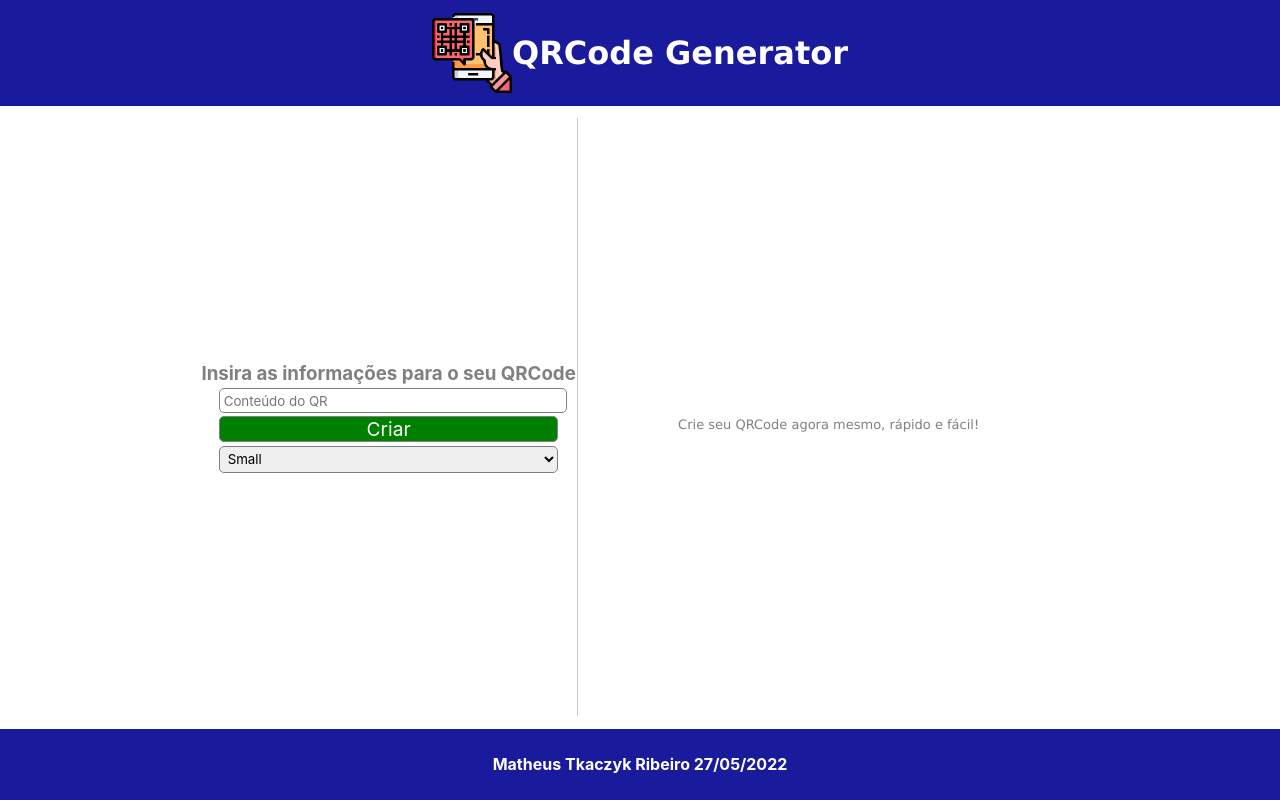
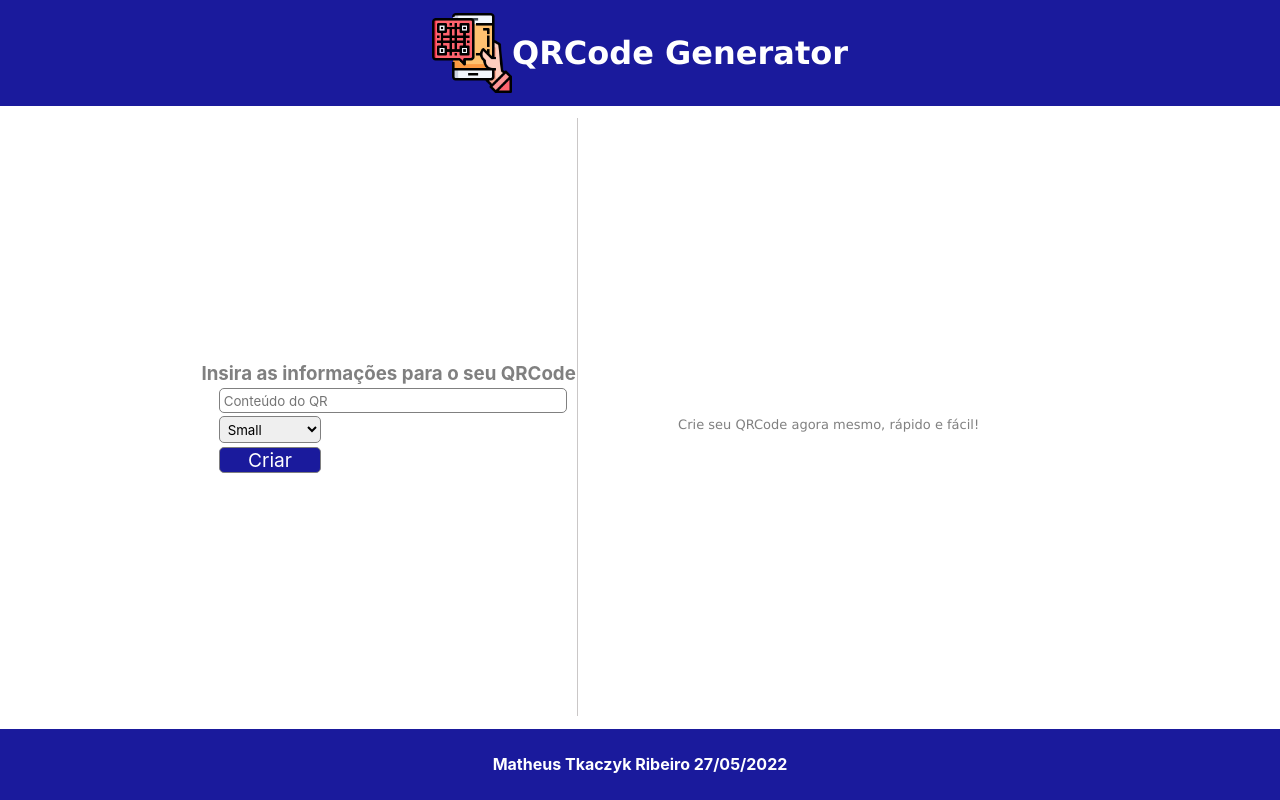
Before and after one commit to matheustkaczyk/qrcode-generator, a React (Vite) app: page / in a window 1280 px wide. Built offline with nearby package versions, Linux system fonts and the light colour scheme.

Commit message:
feat: mudando a ordem dos inputs, trocando a cor do button

```diff
--- a/src/App.scss
+++ b/src/App.scss
@@ -59,17 +59,17 @@ main {
     }
 
     button {
-      width: 100%;
+      width: 30%;
       border: solid grey .5px;
       border-radius: 5px;
       font-size: larger;
-      background-color: green;
+      background-color: rgb(26, 26, 156);
       color: white;
       margin-top: 1%;
     }
 
     select {
-      width: 100%;
+      width: 30%;
       padding: 1%;
       margin-top: 1%;
       border: solid grey .5px;
--- a/src/App.tsx
+++ b/src/App.tsx
@@ -68,8 +68,8 @@ function App() {
           <h3>Insira as informações para o seu QRCode</h3>
           <div>
             <Input text={'Conteúdo do QR'} handleChange={(e) => setInput(e.target.value)} type="text" />
+            <Select name='size' options={['Small', 'Medium', 'Large']} handleChange={handleSelect} />
             <Button text={"Criar"} type="button" handleClick={() => createQr()} />
-            <Select name='size' options={['Small', 'Medium', 'Large']} handleChange={handleSelect} />
           </div>
         </div>
         <div className='result'>
```
